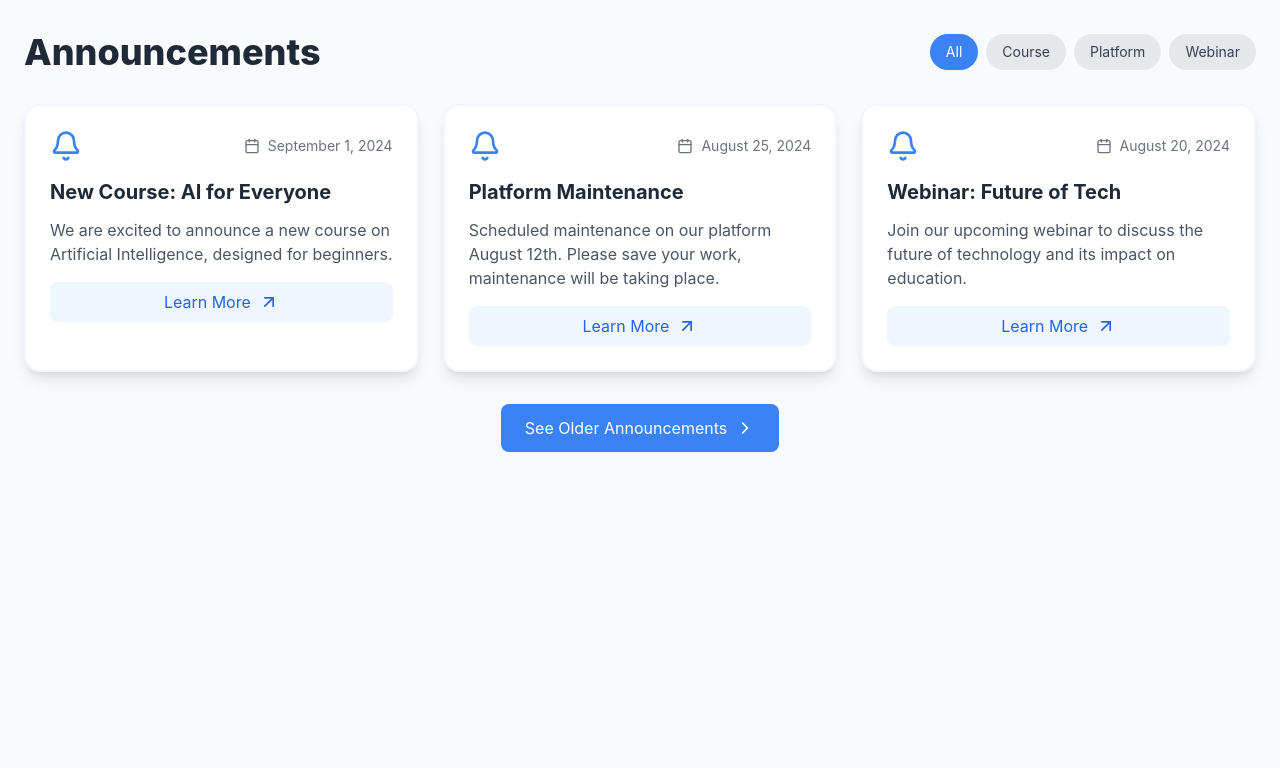
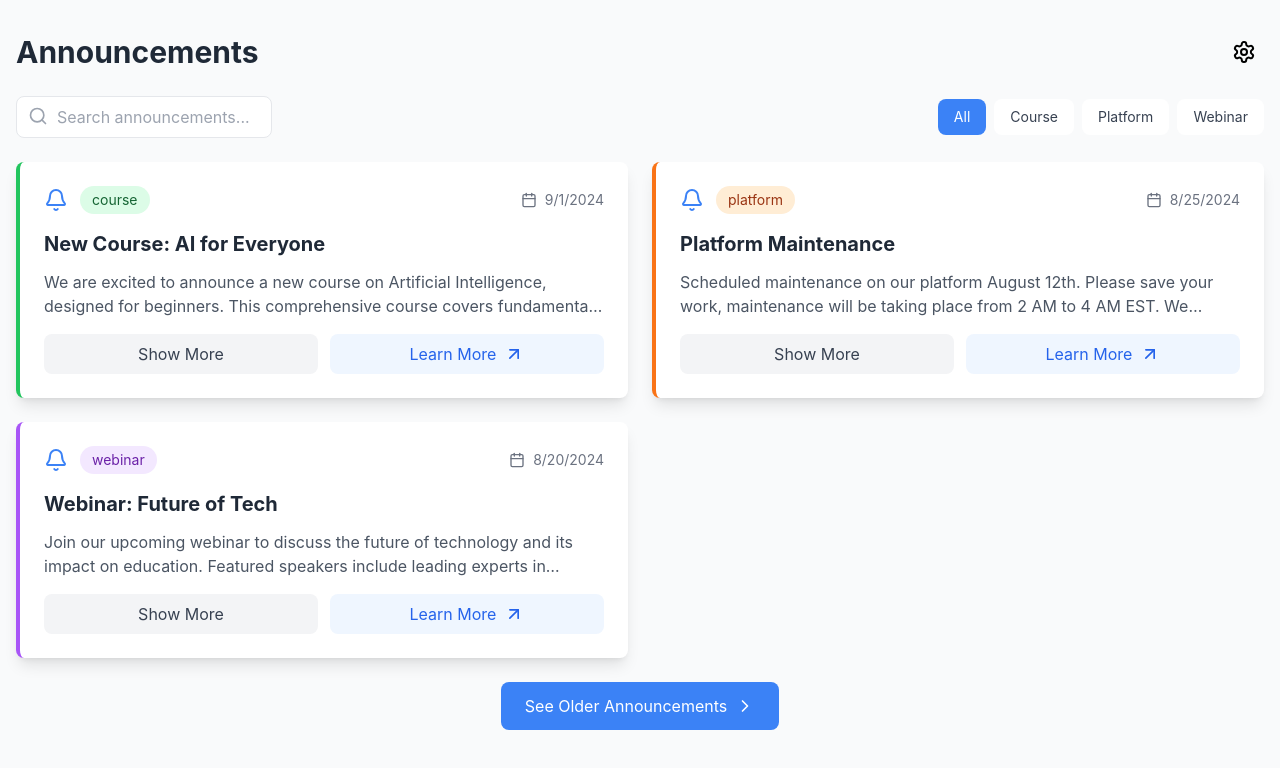
Before and after one commit to michellenikeetha/manual_adhd_lms, a React (Create React App) app: page /announcements in a window 1280 px wide. Shown: the top 768 px of the page. Built offline with nearby package versions, Linux system fonts and the light colour scheme.

Commit message:
announcements

```diff
--- a/src/components/AnnouncementsPage.jsx
+++ b/src/components/AnnouncementsPage.jsx
@@ -4,36 +4,75 @@ import {
   Bell,
   ChevronRight,
   Calendar,
-  BookOpen,
-  ArrowUpRight
+  ArrowUpRight,
+  Settings,
+  Search,
+  X
 } from 'lucide-react';
 import { useNavigate } from 'react-router-dom';
 
-const AnnouncementCard = ({ title, date, description }) => {
+const getCategoryColor = (category) => {
+  const colors = {
+    course: 'border-green-500',
+    platform: 'border-orange-500',
+    webinar: 'border-purple-500'
+  };
+  return colors[category] || 'border-gray-300';
+};
+
+const getCategoryBadgeColor = (category) => {
+  const colors = {
+    course: 'bg-green-100 text-green-800',
+    platform: 'bg-orange-100 text-orange-800',
+    webinar: 'bg-purple-100 text-purple-800'
+  };
+  return colors[category] || 'bg-gray-100 text-gray-800';
+};
+
+const AnnouncementCard = ({ title, date, description, category, reduceMotion }) => {
+  const [isExpanded, setIsExpanded] = useState(false);
   const navigate = useNavigate();
 
   return (
-    <div className="bg-white border-2 border-blue-50 rounded-2xl p-6 shadow-lg transform transition-all hover:scale-105 hover:shadow-xl">
+    <div
+      className={`bg-white border-l-4 ${getCategoryColor(category)} rounded-lg p-6 shadow-lg
+        ${reduceMotion ? '' : 'transition-transform duration-200'}
+        ${isExpanded ? 'ring-2 ring-blue-400' : 'hover:shadow-xl'}`}
+    >
       <div className="flex justify-between items-center mb-4">
-        <Bell className="text-blue-500" size={32} />
+        <div className="flex items-center">
+          <Bell className="text-blue-500 mr-3" size={24} />
+          <span className={`px-3 py-1 rounded-full text-sm ${getCategoryBadgeColor(category)}`}>
+            {category}
+          </span>
+        </div>
         <span className="text-sm text-gray-500 flex items-center">
           <Calendar className="mr-2" size={16} />
-          {new Date(date).toLocaleDateString('en-US', {
-            year: 'numeric',
-            month: 'long',
-            day: 'numeric'
-          })}
+          {new Date(date).toLocaleDateString()}
         </span>
       </div>
+
       <h3 className="text-xl font-bold text-gray-800 mb-3">{title}</h3>
-      <p className="text-gray-600 mb-4">{description}</p>
+
+      <div className={`${isExpanded ? 'block' : 'line-clamp-2'} text-gray-600 mb-4`}>
+        {description}
+      </div>
+
+      <div className="flex space-x-3">
+        <button
+          onClick={() => setIsExpanded(!isExpanded)}
+          className="flex-1 flex items-center justify-center bg-gray-100 text-gray-700 py-2 rounded-lg hover:bg-gray-200 transition-colors"
+        >
+          {isExpanded ? 'Show Less' : 'Show More'}
+        </button>
         <button
           onClick={() => navigate(`/announcements/${title.toLowerCase().replace(/\s+/g, '-')}`)}
-        className="w-full flex items-center justify-center bg-blue-50 text-blue-600 py-2 rounded-lg hover:bg-blue-100 transition-colors"
+          className="flex-1 flex items-center justify-center bg-blue-50 text-blue-600 py-2 rounded-lg hover:bg-blue-100 transition-colors"
         >
           Learn More
           <ArrowUpRight className="ml-2" size={20} />
         </button>
+      </div>
     </div>
   );
 };
@@ -41,50 +80,121 @@ const AnnouncementCard = ({ title, date, description }) => {
 const AnnouncementsPage = () => {
   const navigate = useNavigate();
   const [activeFilter, setActiveFilter] = useState('all');
+  const [searchTerm, setSearchTerm] = useState('');
+  const [reduceMotion, setReduceMotion] = useState(false);
+  const [showSettings, setShowSettings] = useState(false);
 
   const announcements = [
     {
       id: 1,
       title: 'New Course: AI for Everyone',
       date: '2024-09-01',
-      description: 'We are excited to announce a new course on Artificial Intelligence, designed for beginners.',
+      description: 'We are excited to announce a new course on Artificial Intelligence, designed for beginners. This comprehensive course covers fundamental concepts, practical applications, and hands-on exercises to help you understand AI better. Perfect for students and professionals looking to expand their knowledge.',
       category: 'course'
     },
     {
       id: 2,
       title: 'Platform Maintenance',
       date: '2024-08-25',
-      description: 'Scheduled maintenance on our platform August 12th. Please save your work, maintenance will be taking place.',
+      description: 'Scheduled maintenance on our platform August 12th. Please save your work, maintenance will be taking place from 2 AM to 4 AM EST. We recommend completing any ongoing tasks before this window.',
       category: 'platform'
     },
     {
       id: 3,
       title: 'Webinar: Future of Tech',
       date: '2024-08-20',
-      description: 'Join our upcoming webinar to discuss the future of technology and its impact on education.',
+      description: 'Join our upcoming webinar to discuss the future of technology and its impact on education. Featured speakers include leading experts in EdTech, AI, and digital transformation. Registration is required and spaces are limited.',
       category: 'webinar'
     }
   ];
 
-  const filteredAnnouncements = activeFilter === 'all'
-    ? announcements
-    : announcements.filter(a => a.category === activeFilter);
+  const filteredAnnouncements = announcements
+    .filter(a => activeFilter === 'all' || a.category === activeFilter)
+    .filter(a =>
+      searchTerm === '' ||
+      a.title.toLowerCase().includes(searchTerm.toLowerCase()) ||
+      a.description.toLowerCase().includes(searchTerm.toLowerCase())
+    );
+
+  const getCategoryColor = (category) => {
+    const colors = {
+      course: 'border-green-500',
+      platform: 'border-orange-500',
+      webinar: 'border-purple-500'
+    };
+    return colors[category] || 'border-gray-300';
+  };
+
+  const getCategoryBadgeColor = (category) => {
+    const colors = {
+      course: 'bg-green-100 text-green-800',
+      platform: 'bg-orange-100 text-orange-800',
+      webinar: 'bg-purple-100 text-purple-800'
+    };
+    return colors[category] || 'bg-gray-100 text-gray-800';
+  };
 
   return (
     <div className="bg-gray-50 min-h-screen">
-      <div className="container mx-auto px-6 py-8">
-        <div className="flex justify-between items-center mb-8">
-          <h1 className="text-4xl font-extrabold text-gray-800">Announcements</h1>
-          <div className="flex space-x-2">
+      <div className="container mx-auto px-4 py-8">
+        <div className="flex flex-col space-y-6">
+          <div className="flex justify-between items-center">
+            <h1 className="text-3xl font-bold text-gray-800">Announcements</h1>
+            <button
+              onClick={() => setShowSettings(!showSettings)}
+              className="p-2 rounded-lg hover:bg-gray-200"
+              aria-label="Settings"
+            >
+              <Settings size={24} />
+            </button>
+          </div>
+
+          {showSettings && (
+            <div className="bg-white p-4 rounded-lg shadow-lg">
+              <div className="flex justify-between items-center mb-4">
+                <h2 className="text-lg font-semibold">Display Settings</h2>
+                <button
+                  onClick={() => setShowSettings(false)}
+                  className="p-1 hover:bg-gray-100 rounded"
+                >
+                  <X size={20} />
+                </button>
+              </div>
+              <div className="flex items-center space-x-4">
+                <label className="flex items-center space-x-2">
+                  <input
+                    type="checkbox"
+                    checked={reduceMotion}
+                    onChange={(e) => setReduceMotion(e.target.checked)}
+                    className="form-checkbox h-5 w-5 text-blue-500"
+                  />
+                  <span>Reduce animations</span>
+                </label>
+              </div>
+            </div>
+          )}
+
+          <div className="flex flex-col sm:flex-row justify-between items-start sm:items-center space-y-4 sm:space-y-0">
+            <div className="relative w-full sm:w-64">
+              <input
+                type="text"
+                placeholder="Search announcements..."
+                value={searchTerm}
+                onChange={(e) => setSearchTerm(e.target.value)}
+                className="w-full pl-10 pr-4 py-2 border rounded-lg focus:ring-2 focus:ring-blue-400 focus:border-transparent"
+              />
+              <Search className="absolute left-3 top-2.5 text-gray-400" size={20} />
+            </div>
+
+            <div className="flex flex-wrap gap-2">
               {['all', 'course', 'platform', 'webinar'].map(filter => (
                 <button
                   key={filter}
                   onClick={() => setActiveFilter(filter)}
-                className={`px-4 py-2 rounded-full text-sm capitalize transition-colors ${
-                  activeFilter === filter
+                  className={`px-4 py-2 rounded-lg text-sm capitalize transition-colors
+                    ${activeFilter === filter
                       ? 'bg-blue-500 text-white'
-                    : 'bg-gray-200 text-gray-700 hover:bg-blue-100'
-                }`}
+                      : 'bg-white text-gray-700 hover:bg-blue-50'}`}
                 >
                   {filter}
                 </button>
@@ -92,18 +202,23 @@ const AnnouncementsPage = () => {
             </div>
           </div>
 
-        <div className="grid grid-cols-1 sm:grid-cols-2 lg:grid-cols-3 gap-6">
+          <div className="grid grid-cols-1 lg:grid-cols-2 gap-6">
             {filteredAnnouncements.map((announcement) => (
               <AnnouncementCard
                 key={announcement.id}
-              title={announcement.title}
-              date={announcement.date}
-              description={announcement.description}
+                {...announcement}
+                reduceMotion={reduceMotion}
               />
             ))}
           </div>
 
-        <div className="mt-8 flex justify-center">
+          {filteredAnnouncements.length === 0 && (
+            <div className="text-center py-8">
+              <p className="text-gray-600">No announcements found matching your criteria.</p>
+            </div>
+          )}
+
+          <div className="flex justify-center mt-8">
             <button
               onClick={() => navigate('/announcements/older-announcements')}
               className="flex items-center bg-blue-500 text-white px-6 py-3 rounded-lg hover:bg-blue-600 transition-colors"
@@ -114,6 +229,7 @@ const AnnouncementsPage = () => {
           </div>
         </div>
       </div>
+    </div>
   );
 };
 
```
Lines whose indentation alone changed are shown as unchanged.
